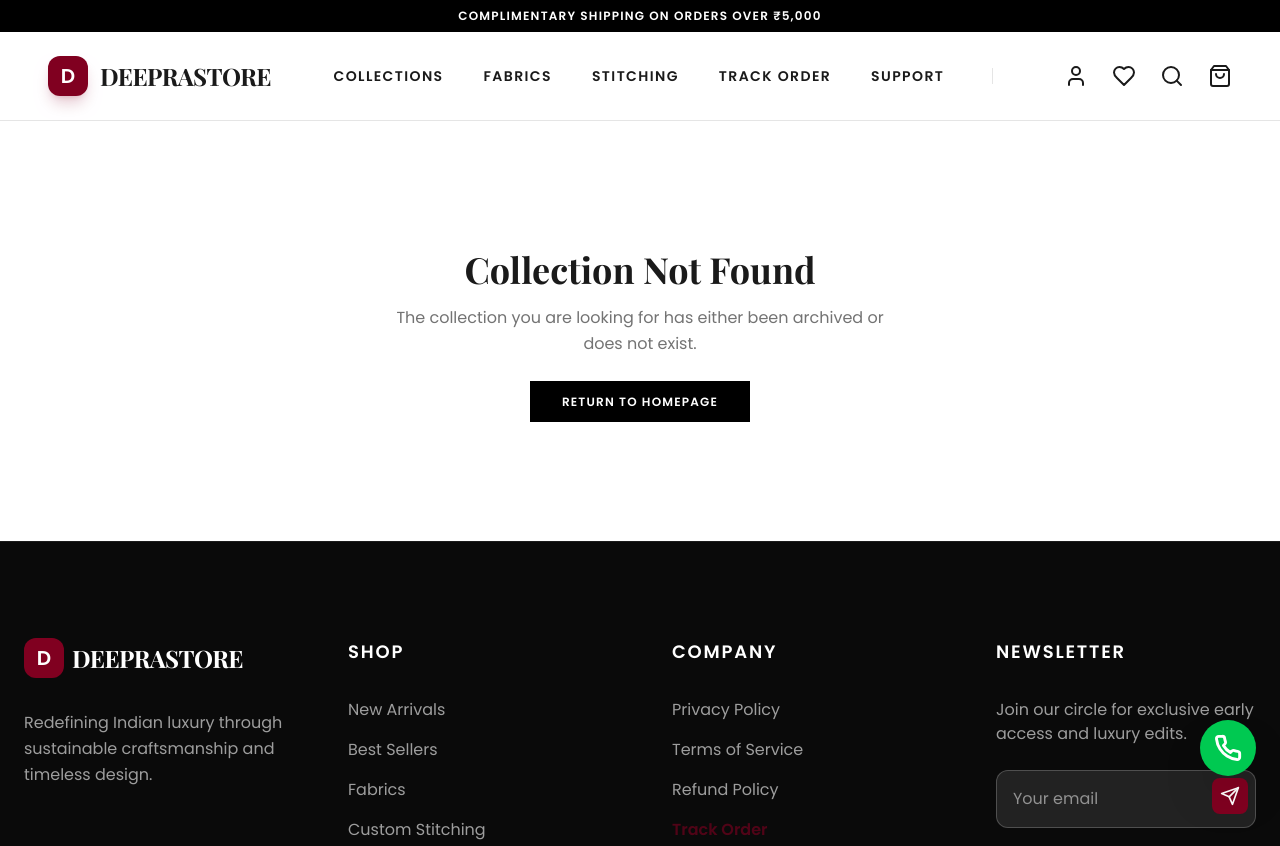
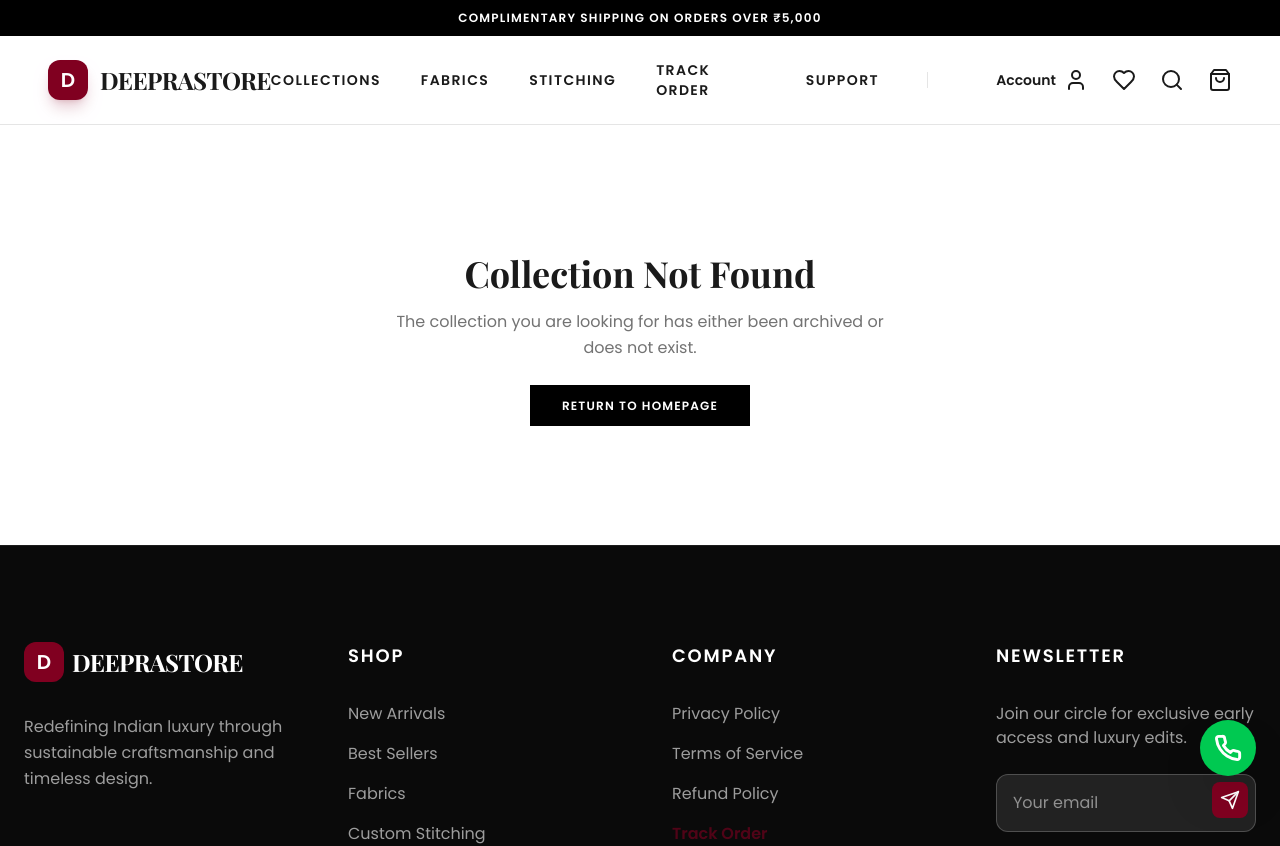
Before and after one commit to PREM94940/Deepraa-Management-Website, a Next.js app: page /collections/1 in a window 1280 px wide. Shown: the top 846 px of the page. Built offline with nearby package versions, Linux system fonts and the light colour scheme; no server answers; the database is empty.

Commit message:
perf: top 3 CLS remediation fixes (Navbar logo, Announcement bar, Auth trigger)

```diff
--- a/src/components/Navbar.tsx
+++ b/src/components/Navbar.tsx
@@ -1,5 +1,6 @@
 "use client";
 import Link from 'next/link';
+import Image from 'next/image';
 import { useCartStore } from '@/store/useCartStore';
 import { useNavigationManager } from '@/hooks/useCMSContent';
 import { useAuth } from '@/context/AuthContext';
@@ -39,8 +40,9 @@ export const Navbar = ({ globalSettings }: { globalSettings?: any }) => {
 
     return (
         <div className="w-full relative z-50">
+            <div className={`w-full bg-black text-white overflow-hidden transition-all duration-300 ${globalSettings?.announcement_text ? 'min-h-[32px] md:min-h-[36px]' : 'h-0'}`}>
                 {globalSettings?.announcement_text && (
-                <div className="bg-black text-white text-[10px] md:text-xs font-bold uppercase tracking-widest text-center py-2 px-4">
+                    <div className="text-[10px] md:text-xs font-bold uppercase tracking-widest text-center py-2 px-4 flex items-center justify-center min-h-[32px] md:min-h-[36px]">
                         {globalSettings.announcement_link ? (
                             <Link href={globalSettings.announcement_link} className="hover:text-gold transition-colors">
                                 {globalSettings.announcement_text}
@@ -50,11 +52,12 @@ export const Navbar = ({ globalSettings }: { globalSettings?: any }) => {
                         )}
                     </div>
                 )}
-            <nav className="flex justify-between items-center p-4 md:p-6 lg:px-12 bg-surface sticky top-0 border-b border-border premium-blur">
+            </div>
+            <nav className="flex justify-between items-center px-4 md:px-6 lg:px-12 h-[73px] md:h-[89px] bg-surface sticky top-0 border-b border-border premium-blur">
                 <div className="flex items-center gap-3">
                     <Link href="/">
                         {globalSettings?.logo_url ? (
-                            <img src={globalSettings.logo_url} alt="Logo" className="h-10 object-contain" />
+                            <Image src={globalSettings.logo_url} alt="Logo" width={150} height={40} unoptimized className="h-10 w-auto object-contain" />
                         ) : (
                             <div className="flex items-center gap-3">
                                 <div className="w-10 h-10 bg-accent rounded-xl flex items-center justify-center cursor-pointer shadow-lg shadow-accent/20 hover:scale-105 transition-transform">
@@ -78,14 +81,15 @@ export const Navbar = ({ globalSettings }: { globalSettings?: any }) => {
                 <div className="relative group py-2">
                     {user ? (
                         <div className="flex items-center gap-2 cursor-pointer hover:text-accent transition-colors">
-                            <span className="text-xs md:text-sm font-semibold max-w-[120px] truncate">
+                            <span className="text-xs md:text-sm font-semibold w-[80px] md:w-[120px] truncate text-right inline-block">
                                 {user.user_metadata?.full_name || user.email?.split('@')[0]}
                             </span>
                             <svg xmlns="http://www.w3.org/2000/svg" width="20" height="20" viewBox="0 0 24 24" fill="none" stroke="currentColor" strokeWidth="2" strokeLinecap="round" strokeLinejoin="round" className="opacity-80"><path d="M19 21v-2a4 4 0 0 0-4-4H9a4 4 0 0 0-4 4v2"/><circle cx="12" cy="7" r="4"/></svg>
                             <svg xmlns="http://www.w3.org/2000/svg" width="12" height="12" viewBox="0 0 24 24" fill="none" stroke="currentColor" strokeWidth="2" strokeLinecap="round" strokeLinejoin="round" className="transition-transform duration-200 group-hover:rotate-180"><path d="m6 9 6 6 6-6"/></svg>
                         </div>
                     ) : (
-                        <button onClick={() => openLoginModal('/account')} aria-label="Account Login" className="hover:text-accent transition-colors cursor-pointer block">
+                        <button onClick={() => openLoginModal('/account')} aria-label="Account Login" className="hover:text-accent transition-colors cursor-pointer flex items-center gap-2">
+                            <span className="text-xs md:text-sm font-semibold w-[80px] md:w-[120px] truncate text-right inline-block opacity-0 lg:opacity-100 lg:group-hover:opacity-100 transition-opacity">Account</span>
                             <svg xmlns="http://www.w3.org/2000/svg" width="24" height="24" viewBox="0 0 24 24" fill="none" stroke="currentColor" strokeWidth="2" strokeLinecap="round" strokeLinejoin="round"><path d="M19 21v-2a4 4 0 0 0-4-4H9a4 4 0 0 0-4 4v2"/><circle cx="12" cy="7" r="4"/></svg>
                         </button>
                     )}
```
Lines whose indentation alone changed are shown as unchanged.
